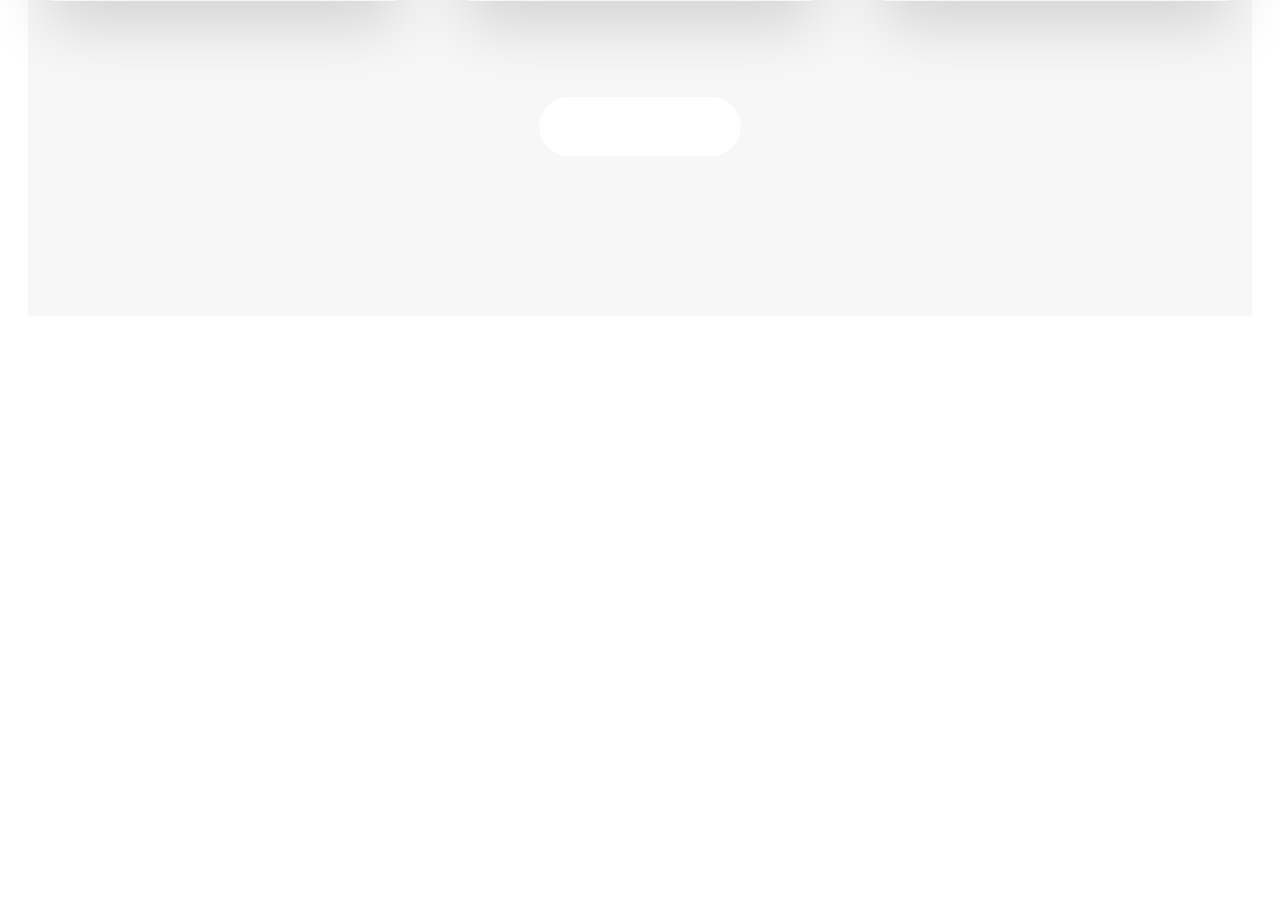
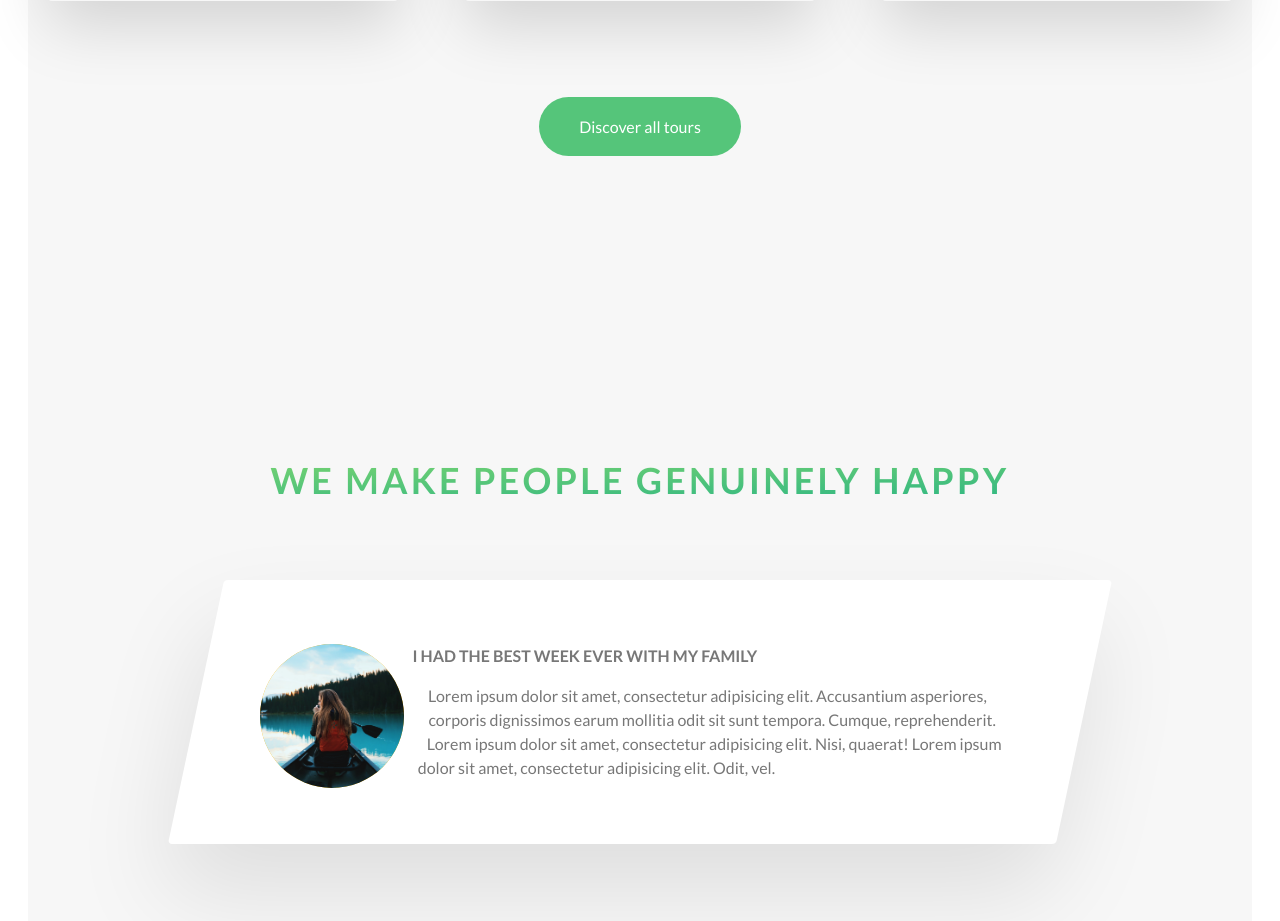
Before and after one commit to aliehyaie/next-natours, a Next.js app: page / in a window 1280 px wide. Shown: the part 2951-3872 px from the top of the page. Before the commit the page ends 3295 px from the top, so only its background shows below. Built offline with nearby package versions, Linux system fonts and the light colour scheme.

Commit message:
create story part

```diff
--- a/package.json
+++ b/package.json
@@ -19,6 +19,7 @@
     "react": "18.2.0",
     "react-dom": "18.2.0",
     "sass": "^1.62.0",
+    "tailwind-merge": "^1.12.0",
     "tailwindcss": "3.3.1",
     "typescript": "5.0.4"
   }
--- a/src/components/Button/Button.tsx
+++ b/src/components/Button/Button.tsx
@@ -1,4 +1,5 @@
 import React, {PropsWithChildren} from 'react';
+import {twMerge} from "tailwind-merge";
 
 const Button: React.FC<PropsWithChildren & { className?: string; type?: 'primary' | 'secondary' }> = ({
                                                                                                           children,
@@ -7,7 +8,7 @@
                                                                                                       }) => {
     return (
         <button className={`
-        ${type === 'primary' ? `bg-white text-text py-4
+        ${twMerge (type === 'primary' ? `bg-white text-text py-4
          rounded-full
          transition-all
          relative
@@ -35,8 +36,7 @@
         transition-all duration-200
         hover:bg-primary hover:text-white hover:shadow-[0_1rem_2rem_rgba(0,0,0,0.15)] hover:-translate-y-0.5
         active:shadow-[0_0.5rem_1rem_rgba(0,0,0,0.15)] active:translate-0
-        `}
-           ${className}
+        `, className)}
         `}>
             {children}
         </button>
--- a/src/components/TourCard/TourCard.tsx
+++ b/src/components/TourCard/TourCard.tsx
@@ -12,6 +12,7 @@
           facilities,
           price
       }) => {
+
     const sideClasses = 'h-full transition-all ' +
         'duration-700 w-full  absolute top-0 left-0' +
         ' backface-hidden ease shadow-[0_1.5rem_4rem_rgba(0,0,0,0.15)] rounded'
@@ -39,7 +40,7 @@
                  w-9/12 top-24 leading-loose right-5'>
                     <span
                         className={`py-4 px-5 box-decoration-clone ${type === 'primary' ? 'bg-gradient-to-br from-primaryLight/80 to-primaryDark/80'
-                            : type==='secondary' ? 'bg-gradient-to-br from-secondaryLight/80 to-secondaryDark/80'
+                            : type === 'secondary' ? 'bg-gradient-to-br from-secondaryLight/80 to-secondaryDark/80'
                                 : 'bg-gradient-to-br from-tertiaryLight/80 to-tertiaryDark/80'}`}>
                         {title}
                     </span>
--- a/src/pages/index.tsx
+++ b/src/pages/index.tsx
@@ -160,7 +160,7 @@
                                 ]}
                                 price={497}
                             />
-                     </div>
+                        </div>
                         <div className='text-center'>
                             <Button className='bg-primary text-white mt-24 before:bg-primary'>
                                 Discover all tours
@@ -168,6 +168,31 @@
                         </div>
                     </Container>
                 </section>
+                <section className='py-36 bg-grey-light1'>
+                    <Container>
+                        <h2 className='secondary-header mb-20'>
+                            We make people genuinely happy
+                        </h2>
+                        <div
+                            className='w-9/12 m-auto shadow-[0_3rem_6rem_rgba(0,0,0,0.1)] p-16 bg-white rounded text-base -skew-x-12'>
+                            <div className='skew-x-12'>
+                                <figure className='w-36 h-36 story-circle bg-secondaryLight float-left mr-8 relative'>
+                                    <Image src='/img/nat-8.jpg' alt='Person on a tour' style={{objectFit: 'cover'}}
+                                           fill/>
+                                </figure>
+                                <h3 className='tertiary-header mb-4'>I had the best week ever with my family</h3>
+                                <p>
+                                    Lorem ipsum dolor sit amet, consectetur adipisicing elit. Accusantium
+                                    asperiores,
+                                    corporis dignissimos earum mollitia odit sit sunt tempora. Cumque,
+                                    reprehenderit.
+                                    Lorem ipsum dolor sit amet, consectetur adipisicing elit. Nisi, quaerat!
+                                    Lorem ipsum dolor sit amet, consectetur adipisicing elit. Odit, vel.
+                                </p>
+                            </div>
+                        </div>
+                    </Container>
+                </section>
             </main>
         </>
     )
--- a/src/styles/globals.scss
+++ b/src/styles/globals.scss
@@ -50,4 +50,9 @@
   .paragraph {
     @apply text-base;
   }
+
+  .story-circle {
+    shape-outside: circle(50% at 50% 50%);
+    clip-path: circle(50% at 50% 50%);
+  }
 }
--- a/tailwind.config.js
+++ b/tailwind.config.js
@@ -47,6 +47,7 @@
             white: '#fff',
             primaryLight: '#7ed56f',
             primary: '#55c57a',
+            prD:'#342',
             primaryDark: '#28b485',
             secondaryLight: '#ffb900',
             secondaryDark: '#ff7730',
```
Also changed, not shown: tsconfig.json (line endings or trailing spaces), 1 other file (tests, documents, lock files or other folders). Lines whose indentation alone changed are shown as unchanged.
